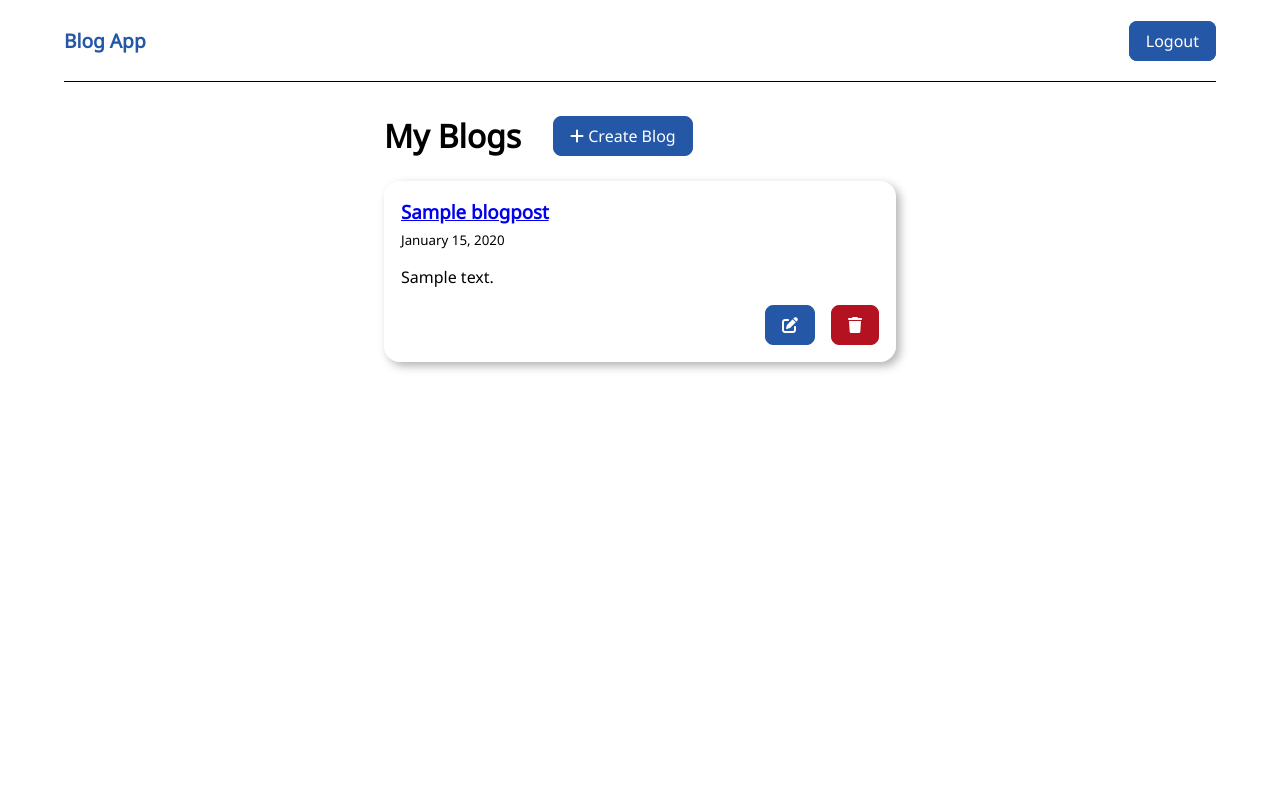
After one commit to Regarddeb/blog_app, a Django app: page /blogs/my_blogs in a window 1280 px wide. The commit adds this page. Run offline with Django 5.2, Linux system fonts and the light colour scheme; a user stored in the database is signed in; tables that the repository leaves empty hold one stand-in row (values such as "Sample post"); some libraries are stand-ins or nearby versions.

Commit message:
feat(blog): Add blog CRUD
Add api for blogs

```diff
--- /dev/null
+++ b/blog/serializers/BlogRequestSerializer.py
@@ -0,0 +1,5 @@
+from rest_framework import serializers
+
+class BlogRequestSerializer(serializers.Serializer):
+    title = serializers.CharField()
+    content = serializers.CharField()
--- a/blog/urls.py
+++ b/blog/urls.py
@@ -1,5 +1,13 @@
 from django.urls import path
+from .views import *
 
 urlpatterns = [
-    path('', BlogPostListView.as_view(), name='blogpost_list'),
+    path('my_blogs', BlogPostListView.as_view(), name='my_blogs'),
+    path('create_blog_form', BlogPostCreateView.as_view(), name='create_blog_form'),
+    path('edit_blog_form/<int:id>/', BlogPostEditView.as_view(), name='edit_blog_form'),
+
+    # apis
+    path('api/blog/create', BlogPostView.as_view(), name='api/blog/create'),
+    path('api/blog/delete/<int:id>', BlogPostView.as_view(), name='api/blog/delete'),
+    path('api/blog/update/<int:id>', BlogPostView.as_view(), name='api/blog/update'),
 ]
--- a/blog/views.py
+++ b/blog/views.py
@@ -1 +1,81 @@
 from django.shortcuts import render
+from django.views.generic import ListView, TemplateView
+from django.contrib.auth.mixins import LoginRequiredMixin
+from rest_framework.views import APIView
+from rest_framework.response import Response
+from rest_framework import status
+from django.shortcuts import render, get_object_or_404
+
+from blog.models import BlogPost
+from .serializers.BlogRequestSerializer import *
+
+class BlogPostListView(ListView):
+    model = BlogPost
+    template_name = 'blogs/my_blogs.html'
+    context_object_name = 'my_posts'
+
+    def get_queryset(self):
+        return BlogPost.objects.filter(author=self.request.user, is_deleted=False)
+
+
+class BlogPostCreateView(TemplateView):
+    template_name = 'blogs/create_blog_form.html'
+
+
+class BlogPostEditView(TemplateView):
+    template_name = 'blogs/edit_blog_form.html'
+
+    def get_context_data(self, **kwargs):
+        context = super().get_context_data(**kwargs)
+        post_id = self.kwargs.get('id')
+        context['post'] = get_object_or_404(BlogPost, id=post_id)
+        return context
+
+
+class BlogPostView(LoginRequiredMixin, APIView):
+
+    def post(self, request):
+        request_serialized = BlogRequestSerializer(data=request.data)
+        if not request_serialized.is_valid():
+            return Response(request_serialized.errors, status=status.HTTP_422_UNPROCESSABLE_ENTITY)
+
+        try:
+            data = request_serialized.validated_data
+            BlogPost.objects.create(
+                title=data['title'].title(),
+                content=data['content'],
+                author=request.user
+            )
+            return Response({}, status=status.HTTP_201_CREATED)
+        except Exception as e:
+            error_message = {
+                'message': str(e)
+            }
+            return Response(error_message, status=status.HTTP_500_INTERNAL_SERVER_ERROR)
+
+    def put(self, request, id):
+        request_serialized = BlogRequestSerializer(data=request.data)
+        if not request_serialized.is_valid():
+            return Response(request_serialized.errors, status=status.HTTP_422_UNPROCESSABLE_ENTITY)
+
+        try:
+            data = request_serialized.validated_data
+            blog = get_object_or_404(BlogPost, id=id)
+
+            blog.title = data['title']
+            blog.content = data['content']
+            blog.save()
+
+            return Response(status=status.HTTP_204_NO_CONTENT)
+        except Exception as e:
+            error_message = {
+                'message': str(e)
+            }
+            return Response(error_message, status=status.HTTP_500_INTERNAL_SERVER_ERROR)
+        return
+
+    def delete(self, request, id):
+        blog = get_object_or_404(BlogPost, id=id)
+        blog.soft_delete()
+
+        return Response(status=status.HTTP_204_NO_CONTENT)
--- a/blog_app/settings.py
+++ b/blog_app/settings.py
@@ -34,6 +34,7 @@ SECURE_CROSS_ORIGIN_OPENER_POLICY = None
 
 ALLOWED_HOSTS = []
 
+LOGIN_REDIRECT_URL = '/'
 
 # Application definition
 
--- a/blog_app/urls.py
+++ b/blog_app/urls.py
@@ -16,11 +16,13 @@ Including another URLconf
 """
 
 from django.contrib import admin
-from django.urls import path
-from .views import HomeView, AppLoginView, AppLogoutView
+from django.urls import path, include
+from .views import HomeView, AppLoginView, AppLogoutView, RegisterView
 
 urlpatterns = [
     path('', HomeView.as_view(), name='home'),
     path('login/', AppLoginView.as_view(), name='login'),
-    path('logout/', AppLogoutView.as_view(), name='logout')
+    path('logout/', AppLogoutView.as_view(), name='logout'),
+    path('register/', RegisterView.as_view(), name='register'),
+    path('blogs/', include('blog.urls'))
 ]
--- a/static/css/style.css
+++ b/static/css/style.css
@@ -1,11 +1,13 @@
 @font-face {
-  font-family: "regular";
-  src: url("../fonts/NotoSans-Regular.ttf") format("truetype");
+  font-family: 'regular';
+  src: url('../fonts/NotoSans-Regular.ttf') format('truetype');
 }
 
 :root {
   --primary-color: #2557a7;
   --text-color: #ffffff;
+  --error-bg: #ffeaec;
+  --error-text: #b41220;
 }
 
 html {
@@ -50,6 +52,25 @@ body {
   border: 1px solid var(--primary-color);
 }
 
+.danger-btn {
+  all: unset;
+  background-color: var(--error-text);
+  color: var(--text-color);
+  padding: 0.5rem;
+  padding-inline: 1rem;
+  border-radius: 0.5rem;
+  cursor: pointer;
+  border: 1px solid var(--error-text);
+  text-align: center;
+}
+
+.danger-btn:hover {
+  background-color: var(--text-color);
+  color: var(--error-text);
+  border: 1px solid var(--error-text);
+}
+
+
 .blog_grid {
   display: grid;
   grid-template-columns: repeat(3, 1fr);
@@ -133,3 +175,23 @@ input::placeholder {
   width: 100%;
   box-sizing: border-box;
 }
+
+.shadow {
+  box-shadow: 4px 4px 8px rgba(0, 0, 0, 0.3);
+}
+
+.line-clamp {
+  display: -webkit-box;
+  -webkit-box-orient: vertical;
+  overflow: hidden;
+  -webkit-line-clamp: 3;
+  line-height: 1.5;
+  max-height: 4.5em;
+}
+
+textarea {
+  unset: all;
+  font-family: regular;
+  padding: 0.5rem;
+  border-radius: 0.5rem;
+}
--- /dev/null
+++ b/templates/blogs/my_blogs.html
@@ -0,0 +1,53 @@
+{% extends 'layout/base.html' %}
+{% load static %}
+
+{% block title %}My Blogs{% endblock %}
+
+{% block content %}
+<div style='margin-inline: 20rem; padding-top: 2rem;'>
+    <div style='display: flex; align-items: center; padding-bottom: 1.5rem;'>
+        <h1 style='margin: 0; margin-right: 2rem;'>My Blogs</h1>
+        <a type='button' class='button-link' style='margin-right: 1rem' href="{% url 'create_blog_form' %}">
+            <i class="fas fa-plus"></i> Create Blog
+        </a>
+    </div>
+    <div style='display: flex; flex-direction: column; align-items: center;'>
+        {% if my_posts %}
+            {% for post in my_posts %}
+            <div id="blog-{{ post.id }}" class='blog_instance w-full' style='display: flex; flex-direction: column; margin-bottom: 2rem;'>
+                <a href="{% url 'edit_blog_form' post.id %}"><h3 class='line-clamp' style='text-align: left;'>{{ post.title }}</h3></a>
+                <small>{{ post.created_at|date:"F j, Y" }}</small>
+                <p class='line-clamp'>{{ post.content|truncatewords:100 }}</p>
+                <div style='display: flex; justify-content: flex-end;'>
+                    <a type='button' class='button-link' style='margin-right: 1rem' href="{% url 'edit_blog_form' post.id %}"><i class="fas fa-edit"></i></a>
+                    <a type='button' class='danger-btn' onClick="deletePost({{ post.id }})"><i class="fas fa-trash"></i></a>
+                </div>
+            </div>
+            {% endfor %}
+        {% else %}
+            <p>You haven't created any blogs yet.</p>
+        {% endif %}
+    </div>
+</div>
+
+<script>
+    function deletePost(id) {
+        if (confirm('Are you sure you want to delete this blog post?')) {
+            $.ajax({
+                url: `/blogs/api/blog/delete/${id}`,
+                type: 'DELETE',
+                headers: {
+                    'X-CSRFToken': '{{ csrf_token }}'
+                },
+                success: function(response) {
+                    alert('Blog post deleted successfully!');
+                    $('#blog-' + id).remove();
+                },
+                error: function(xhr) {
+                    alert('Error: ' + xhr.responseText);
+                }
+            });
+        }
+    }
+</script>
+{% endblock %}
--- a/templates/layout/base.html
+++ b/templates/layout/base.html
@@ -6,6 +6,12 @@
     <title>{% block title %}{% endblock %}</title>
     {% load static %}
     <link rel="stylesheet" href="{% static 'css/style.css' %}" />
+    <script src="https://ajax.googleapis.com/ajax/libs/jquery/3.5.1/jquery.min.js"></script>
+    <link
+      rel="stylesheet" href="https://cdnjs.cloudflare.com/ajax/libs/font-awesome/6.6.0/css/all.min.css"
+      integrity="sha512-Kc323vGBEqzTmouAECnVceyQqyqdsSiqLQISBL29aUW4U/M7pSPA/gEUZQqv1cwx4OnYxTxve5UMg5GT6L4JJg=="
+      crossorigin="anonymous" referrerpolicy="no-referrer"
+    />
   </head>
   <body>
     <header class="header">
@@ -15,7 +21,11 @@
       <nav class="nav-options">
         <ul>
           {% if user.is_authenticated %}
-          <a href="{% url 'logout' %}" class="button-link">Login</a>
+          <a href="#" class="button-link" onclick="event.preventDefault(); document.getElementById('logout-form').submit();">Logout</a>
+
+          <form id="logout-form" action="{% url 'logout' %}" method="post" style="display: none;">
+              {% csrf_token %}
+          </form>
           {% else %}
           <a href="{% url 'login' %}" class="button-link">Login</a>
           {% endif %}
```
Also changed, not shown: other parts of static/css/style.css (+33 -12 lines), blog_app/views.py (+18 -2 lines), create_user.py (added, +22 -0 lines), templates/blogs/create_blog_form.html (added, +51 -0 lines), templates/blogs/edit_blog_form.html (added, +51 -0 lines), templates/blogs/show.html (added, +8 -0 lines), templates/home.html (+21 -34 lines), templates/login.html (+9 -12 lines), templates/signup.html (added, +36 -0 lines).
